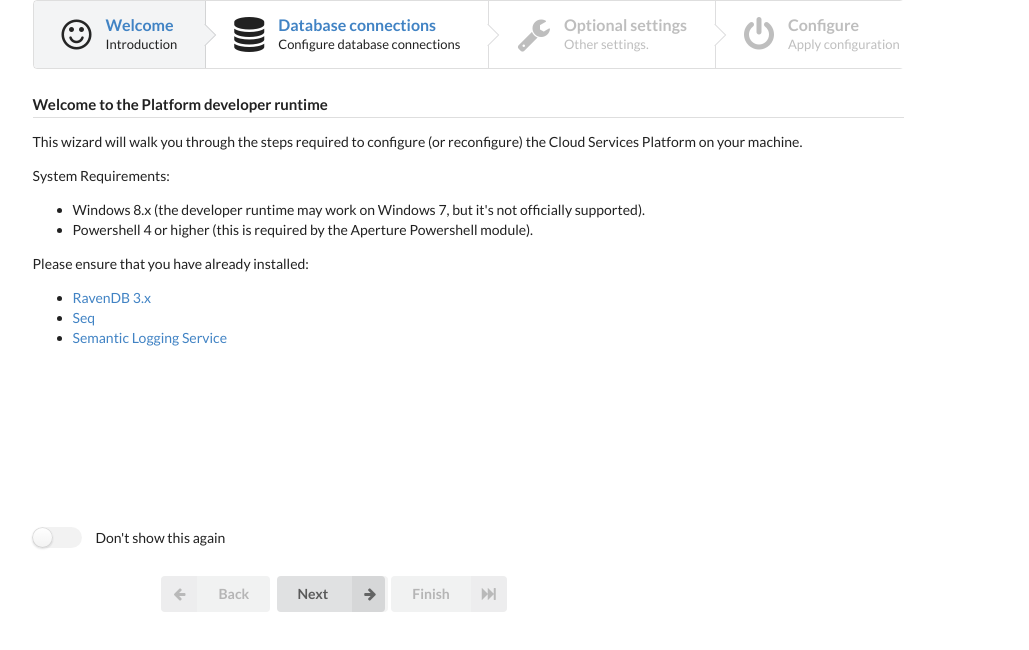
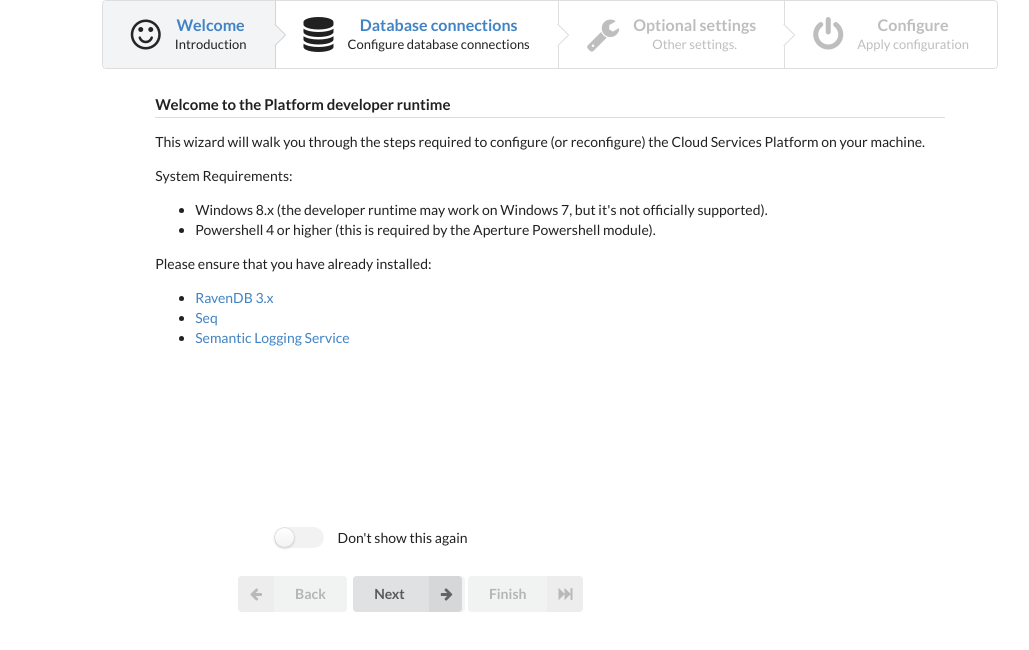
Before and after one commit to tintoy/first-aspnet-5-beta7, a website: page wwwroot/wizard-1.html in a window 1280 px wide. Shown: the whole page, without its empty margins (131-1160 px from the left). Drawn offline with Linux system fonts and the light colour scheme.

Commit message:
Fix up layout for wizard pages.

```diff
--- a/wwwroot/wizard-1.html
+++ b/wwwroot/wizard-1.html
@@ -9,10 +9,10 @@
 </head>
 
 <body>
-	<div class="ui middle aligned twelve column grid">
+	<div class="ui center aligned middle aligned sixteen column grid">
 		<div class="row">
-			<div class="two wide column"></div>
-			<div class="eleven wide column">
+			<div class="one wide column"></div>
+			<div class="twelve wide column">
 				<div class="ui steps">
 					<div class="active step">
 						<i class="smile icon"></i>
@@ -58,9 +58,9 @@
 			</div>
 		</div>
 		<div class="row">
-			<div class="two wide column">
+			<div class="one wide column">
 			</div>
-			<div class="eleven wide column">
+			<div class="ten wide left aligned column">
 				<form class="ui form" role="form">
 					<h4 class="ui dividing header">Welcome to the Platform developer runtime</h4>
 					<p>
```
Also changed, not shown: wwwroot/wizard-2.html (+6 -6 lines), wwwroot/wizard-3.html (+6 -6 lines).
